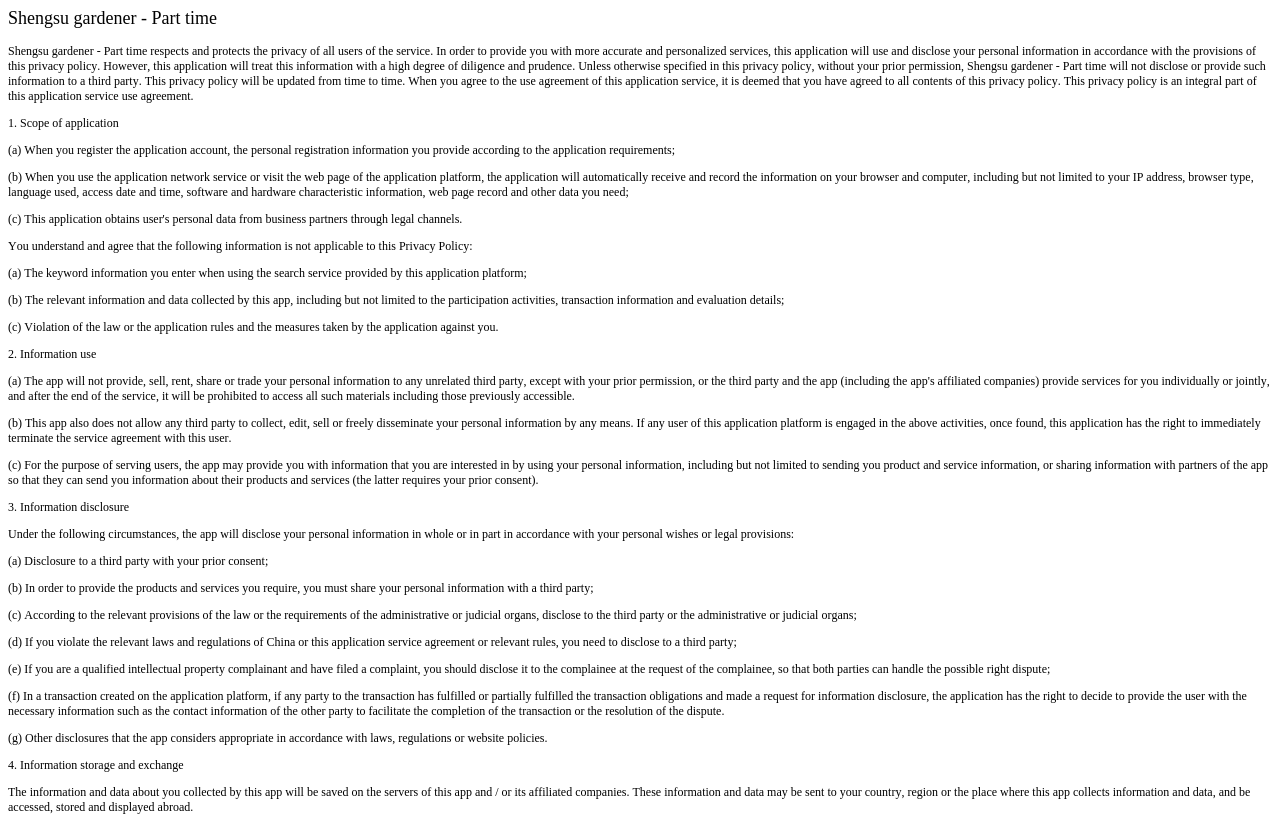
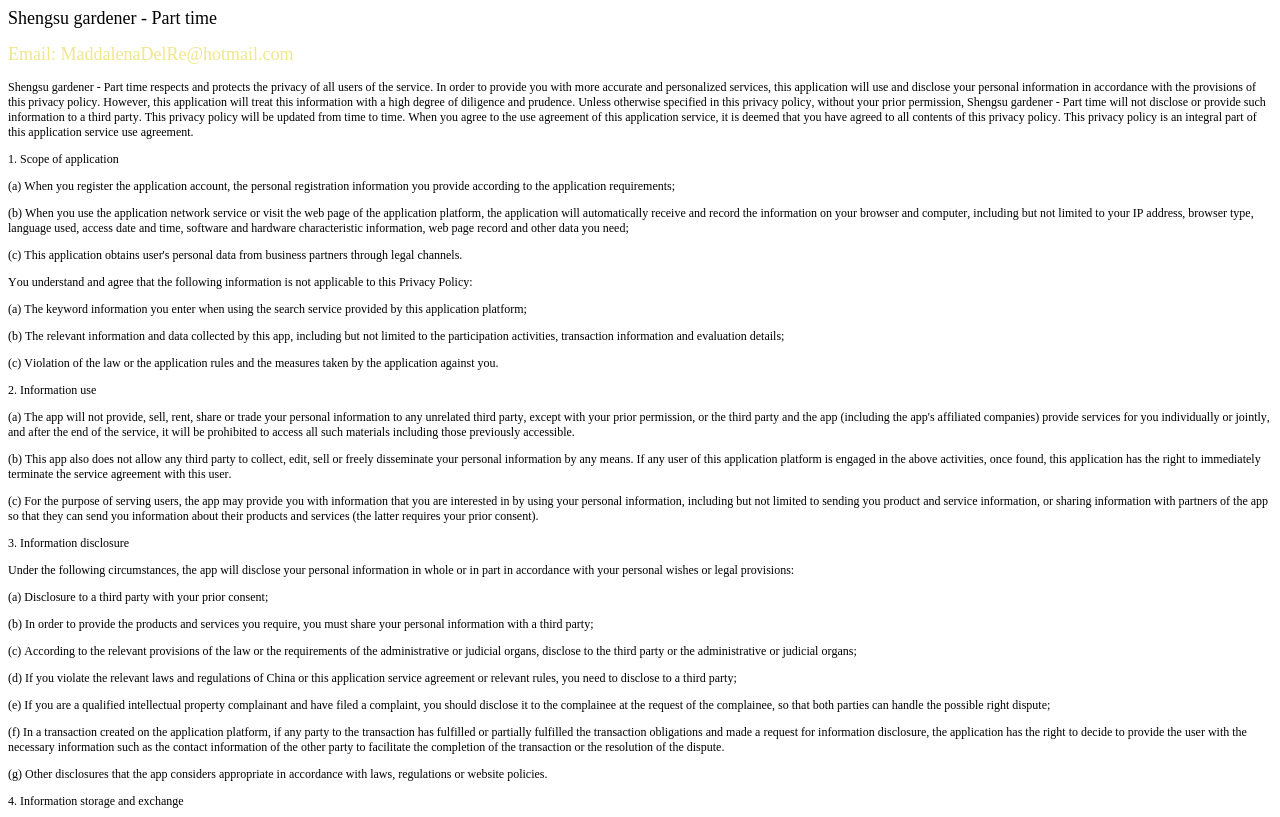
Before and after one commit to TheFreshwaterSea/cyf.github.io, a plain HTML site: page index.html in a window 1280 px wide. Shown: the top 817 px of the page. Drawn offline with Linux system fonts and the light colour scheme.

Commit message:
Update index.html

```diff
--- a/index.html
+++ b/index.html
@@ -13,6 +13,7 @@
 </head>
 <body>
 <h2 style="margin: 0.0px 0.0px 14.9px 0.0px; font: 18.0px 'Songti SC'; color: #000000; -webkit-text-stroke: #000000"><span class="s1">Shengsu gardener - Part time</span></h2>
+<h3 style="margin: 0.0px 0.0px 14.9px 0.0px; font: 18.0px 'Songti SC'; color: #F0E68C; -webkit-text-stroke: #F0E68C"><span class="s1">Email: MaddalenaDelRe@hotmail.com</span></h3>
 <p class="p2"><span class="s1">Shengsu gardener - Part time respects and protects the privacy of all users of the service. In order to provide you with more accurate and personalized services, this application will use and disclose your personal information in accordance with the provisions of this privacy policy. However, this application will treat this information with a high degree of diligence and prudence. Unless otherwise specified in this privacy policy, without your prior permission, Shengsu gardener - Part time will not disclose or provide such information to a third party. This privacy policy will be updated from time to time. When you agree to the use agreement of this application service, it is deemed that you have agreed to all contents of this privacy policy. This privacy policy is an integral part of this application service use agreement.</span></p>
 <p class="p2"><span class="s1">1. Scope of application</span></p>
 <p class="p2"><span class="s1">(a) When you register the application account, the personal registration information you provide according to the application requirements;</span></p>
```
